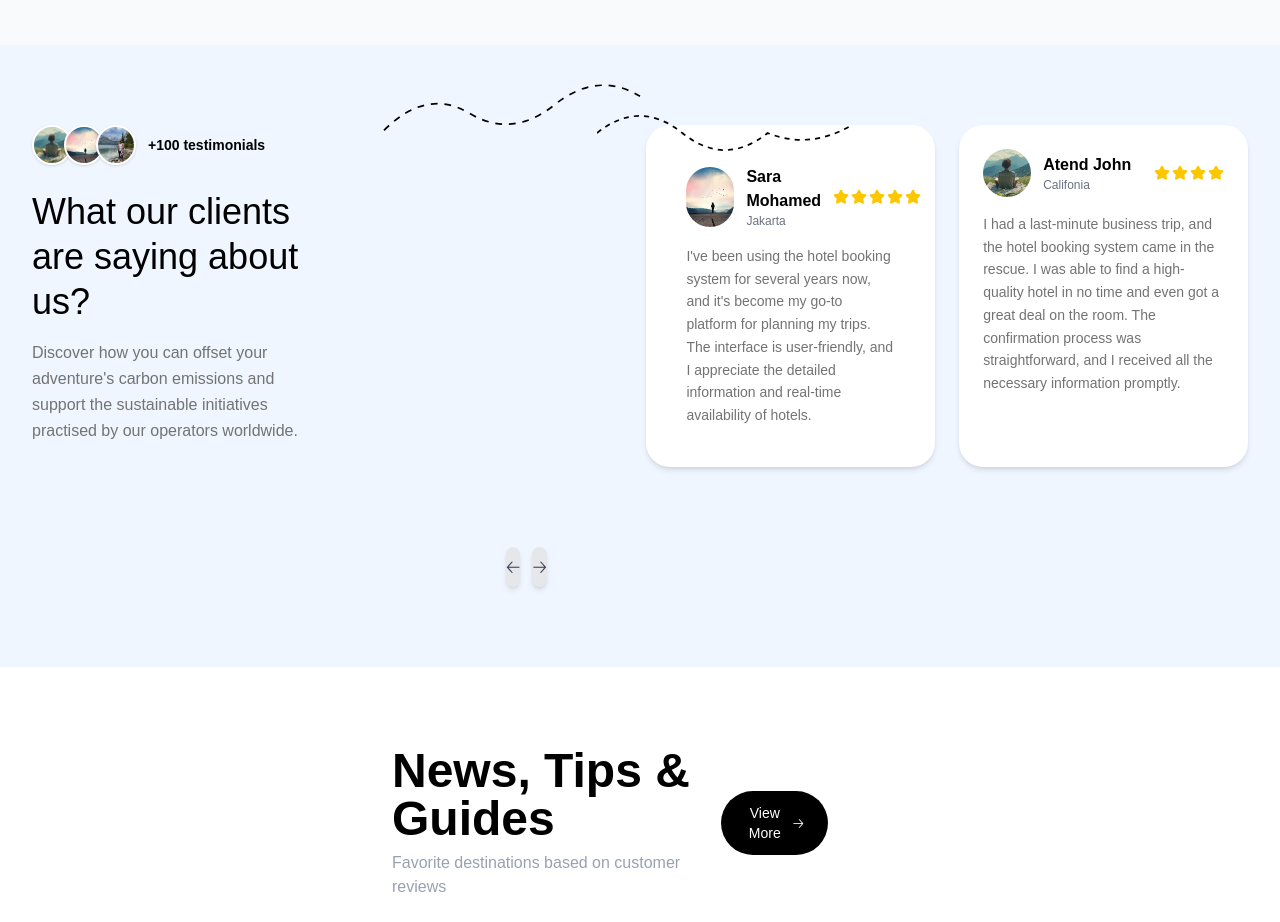
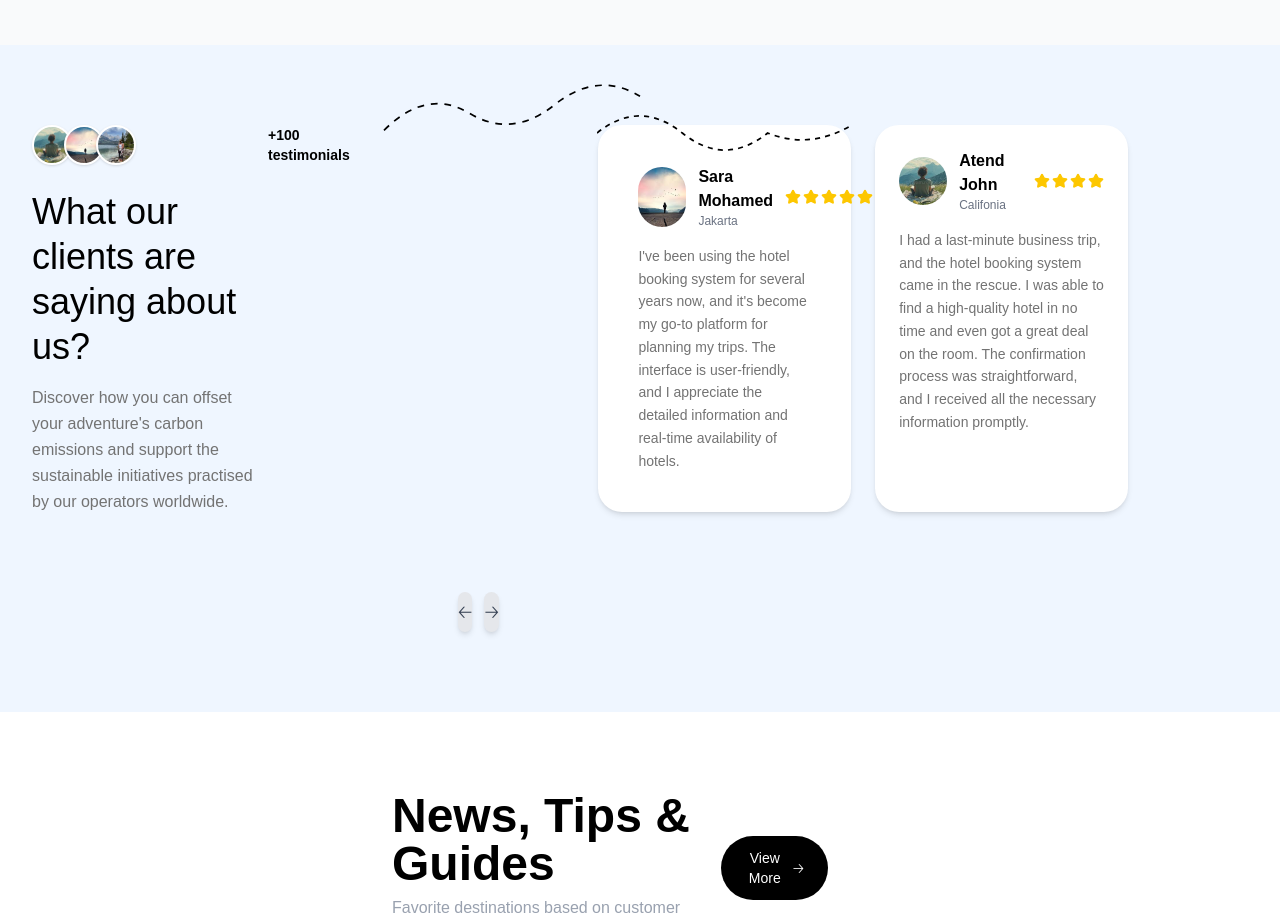
Before and after one commit to RoshanaGhemoshu/Travila, a Next.js app: page / in a window 1280 px wide. Shown: the part 5100-6022 px from the top of the page. Built offline with nearby package versions, Linux system fonts and the light colour scheme.

Commit message:
Update page.js

```diff
--- a/src/app/page.js
+++ b/src/app/page.js
@@ -935,12 +935,12 @@ export default function TravilaWebsite() {
   </div>
 
   <div className="w-full px-4 sm:px-6 lg:px-8">
-    <div className="grid grid-cols-1 lg:grid-cols-5 gap-5 items-start">
+    <div className="grid grid-cols-1 lg:grid-cols-5 gap-5 pr-30">
       {/* Left Column - Text Content (Takes 2 columns) */}
       <div className="lg:col-span-2 pr-50">
         {/* Client Avatars */}
         <div className="flex items-center space-x-3 mb-6">
-          <div className="flex items-center">
+          <div className="flex items-center pr-30">
             <div className="w-10 h-10 bg-white rounded-full border-2 border-white shadow-sm overflow-hidden">
               <img
                 src="/images/client1.jpeg"
```
